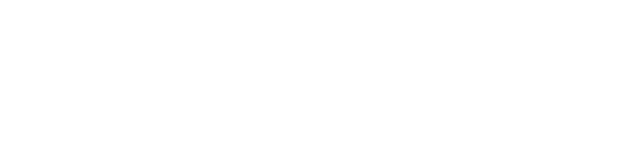
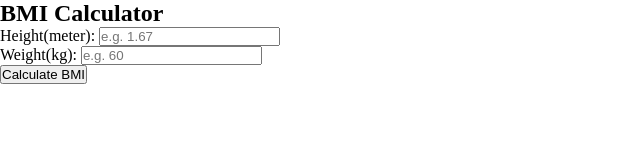
Before and after one commit to akashshaw-dev/bmi-calculator, a plain HTML site: page index.html in a window 1280 px wide. Shown: the whole page, without its empty margins (0-640 px from the left). Drawn offline with Linux system fonts and the light colour scheme.

Commit message:
Add HTML structure for BMI calculator

```diff
--- a/index.html
+++ b/index.html
@@ -7,6 +7,37 @@
     <link rel="stylesheet" href="style.css">
 </head>
 <body>
+
+    <!-- Structure of BMI Calculator -->
+
+    <div class="main-container">
+        <h2 id="heading">BMI Calculator</h2>
+
+        <!-- INPUT SECTION -->
+
+        <div class="input-section">
+            <div class="input-1">
+                <label for="height">Height(meter):</label>
+                <input type="number" id="height" placeholder="e.g. 1.67">
+            </div>
+
+            <div class="input-2">
+                <label for="weight">Weight(kg):</label>
+                <input type="number" id="weight" placeholder="e.g. 60">
+            </div>
+
+            <input type="button" value="Calculate BMI" id="btn">
+
+            <!-- RESULT SECTION -->
+
+            <div class="result-section">
+                <h4 id="bmi"></h4>
+                <h4 id="category"></h4>
+            </div>
+        </div>
+
+    </div>
+
     <script src="script.js"></script>
 </body>
 </html>
```
